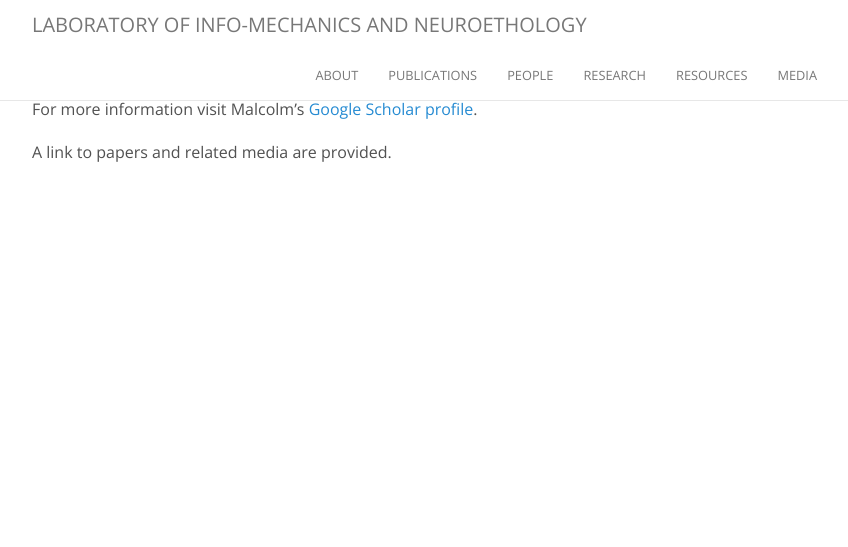
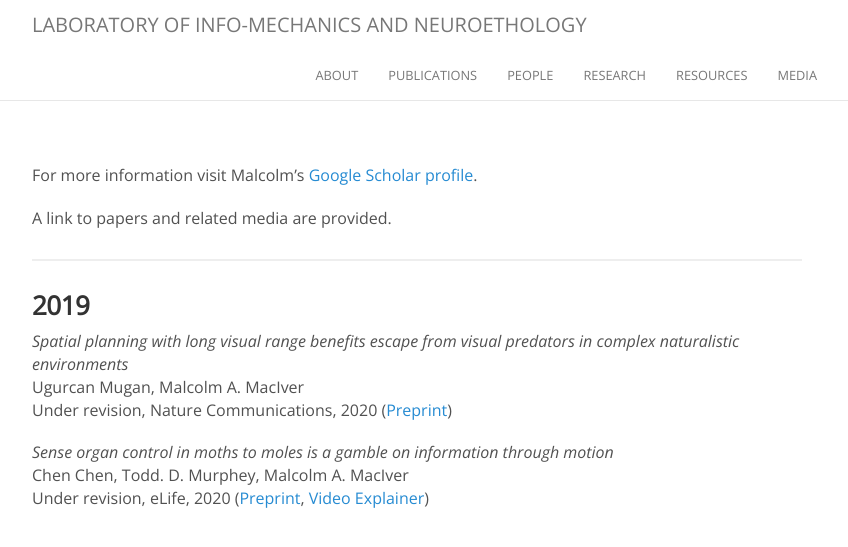
Before and after one commit to maciverlab/maciverlab.github.io, a Jekyll site: the page built from publications.md, in a window 1280 px wide. Shown: the top 547 px of the page, without its empty margins (223-1071 px from the left). Built offline with Jekyll 4.4.1, drawn with Linux system fonts in a browser that asks for light colours; nearby versions of some CDN libraries; comment, search, counter and statistics services are not loaded.

Commit message:
Update publications.md

```diff
--- a/publications.md
+++ b/publications.md
@@ -3,6 +3,21 @@ title: Publications
 permalink: /publications/
 ---
 
+<br><br>
+
 For more information visit Malcolm's [Google Scholar profile](https://scholar.google.com/citations?user=9H9FROQAAAAJ&hl=en).
 
 A link to papers and related media are provided.
+
+<hr>
+
+### 2019
+
+_Spatial planning with long visual range benefits escape from visual predators in complex naturalistic environments_<br>
+Ugurcan Mugan, Malcolm A. MacIver<br>
+Under revision, Nature Communications, 2020 ([Preprint](https://www.biorxiv.org/content/10.1101/585760v2))
+
+_Sense organ control in moths to moles is a gamble on information through motion_<br>
+Chen Chen, Todd. D. Murphey, Malcolm A. MacIver<br>
+Under revision, eLife, 2020 ([Preprint](https://www.biorxiv.org/content/10.1101/826305v1),
+[Video Explainer](https://youtu.be/vOAzSa6Pna4))
```
